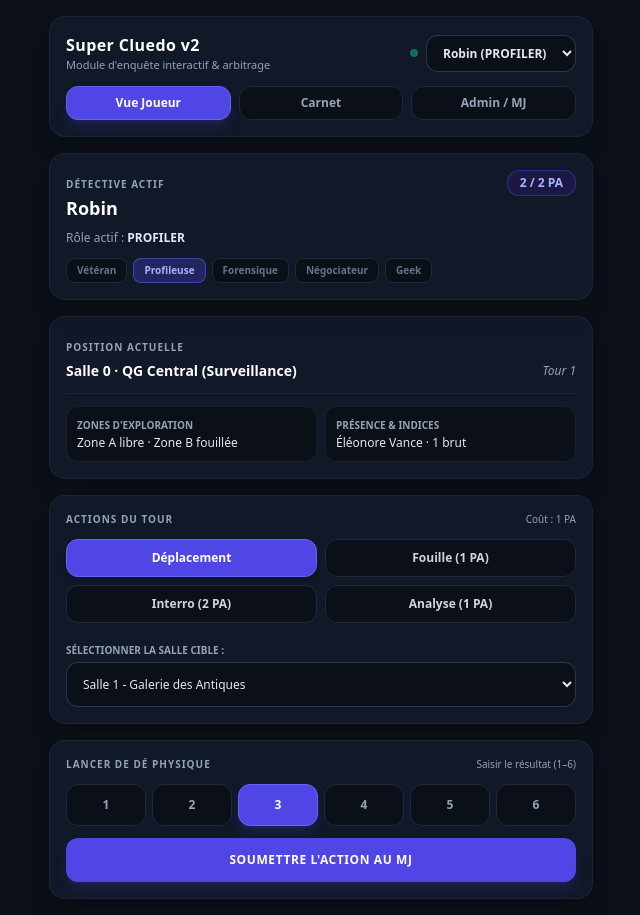
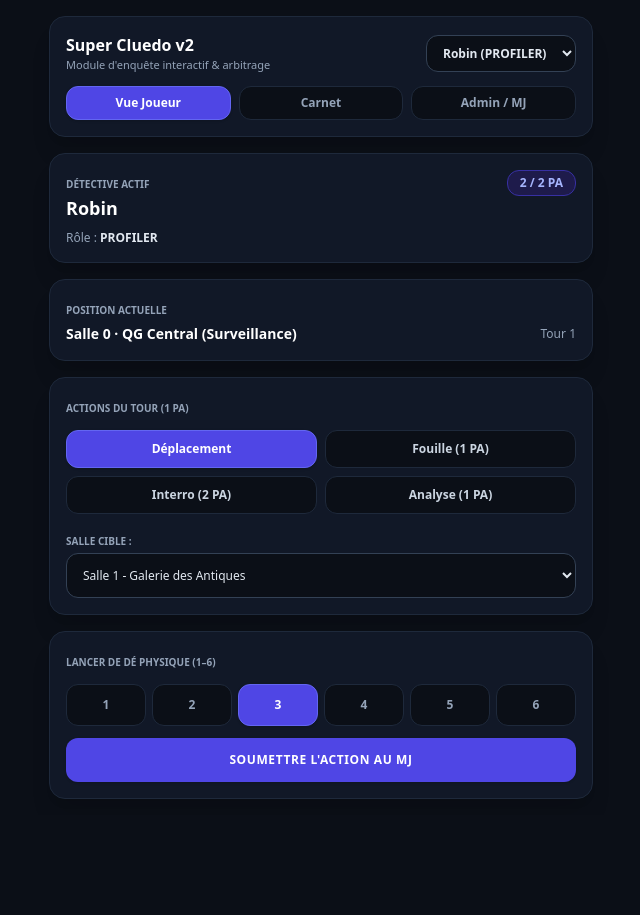
Before and after one commit to Legendumas/Musee-au-mas, a React (Vite) app: page / in a window 1280 px wide. Both pictures are taken after a click on the button "LANCER L'ENQUÊTE 🚀". Shown: the whole page, without its empty margins (319-959 px from the left). After the commit the page ends 815 px from the top, so only its background shows below. Built offline with nearby package versions, Linux system fonts and the light colour scheme.

Commit message:
Update App.tsx

```diff
--- a/src/App.tsx
+++ b/src/App.tsx
@@ -1,22 +1,20 @@
 import React, { useState } from 'react';
-import { SuperCluedoEngine, MUSEUM_ROOMS, SUSPECTS, WEAPONS, MOTIVES, MatrixColumn, TriState, RoleId } from './gameEngine';
+import { SuperCluedoEngine, MUSEUM_ROOMS, SUSPECTS, WEAPONS, MatrixColumn, TriState, RoleId } from './gameEngine';
 
 export default function App() {
   const [engine, setEngine] = useState<SuperCluedoEngine | null>(null);
   const [session, setSession] = useState<any>(null);
 
-  // Configuration initiale du Lobby
   const [playerNames, setPlayerNames] = useState<string[]>(['Robin', 'Emma']);
   const [playerRoles, setPlayerRoles] = useState<RoleId[]>(['PROFILER', 'VETERAN']);
 
-  // États de l'application
   const [currentViewMode, setCurrentViewMode] = useState<'PLAYER' | 'GM' | 'NOTEBOOK'>('PLAYER');
   const [selectedPlayerId, setSelectedPlayerId] = useState<string>('');
   const [actionType, setActionType] = useState<'MOVE' | 'SEARCH' | 'INTERROGATE' | 'ANALYZE' | 'ACCUSE' | 'ARREST'>('MOVE');
   const [targetRoom, setTargetRoom] = useState(1);
   const [targetZone, setTargetZone] = useState<'A' | 'B'>('A');
   const [targetNpc, setTargetNpc] = useState(SUSPECTS[0].id);
-  const [diceRoll, setDiceRoll] = useState<number | null>(3);
+  const [diceRoll, setDiceRoll] = useState<number>(3);
 
   const handleStartGame = (e: React.FormEvent) => {
     e.preventDefault();
@@ -38,7 +36,7 @@ export default function App() {
   };
 
   const handlePlayerSubmit = () => {
-    if (!engine || diceRoll === null) return;
+    if (!engine) return;
     try {
       engine.submitPlayerAction({
         playerId: selectedPlayerId,
@@ -72,20 +70,19 @@ export default function App() {
     refreshSession();
   };
 
-  // --- ÉCRAN DE CONFIGURATION (LOBBY TACTIQUE) ---
   if (!session || !engine) {
     return (
       <div className="min-h-screen bg-[#0b0f17] text-slate-100 p-6 flex flex-col justify-center items-center font-sans">
-        <div className="max-w-md w-full bg-[#111827] border border-slate-800/80 rounded-3xl p-8 shadow-2xl backdrop-blur-xl">
-          <div className="text-center mb-8">
-            <span className="bg-amber-500/10 text-amber-400 border border-amber-500/30 text-[11px] px-3 py-1 rounded-full font-bold uppercase tracking-widest">
+        <div className="max-w-md w-full bg-[#111827] border border-slate-800 rounded-3xl p-8 shadow-2xl">
+          <div className="text-center mb-6">
+            <span className="bg-amber-500/10 text-amber-400 border border-amber-500/30 text-[11px] px-3 py-1 rounded-full font-bold uppercase tracking-wider">
               Édition Musée v2
             </span>
-            <h1 className="text-2xl font-black text-white tracking-tight mt-3">SUPER CLUEDO</h1>
+            <h1 className="text-2xl font-black text-white mt-3">SUPER CLUEDO</h1>
             <p className="text-xs text-slate-400 mt-1">Module d'enquête interactif & arbitrage</p>
           </div>
 
-          <form onSubmit={handleStartGame} className="space-y-5 text-xs">
+          <form onSubmit={handleStartGame} className="space-y-4 text-xs">
             <div>
               <label className="block text-slate-300 font-bold mb-2 uppercase tracking-wider text-[10px]">Nombre d'enquêteurs :</label>
               <div className="grid grid-cols-4 gap-2">
@@ -97,8 +94,8 @@ export default function App() {
                       setPlayerNames(Array.from({ length: count }, (_, i) => playerNames[i] || `Joueur ${i + 1}`));
                       setPlayerRoles(Array.from({ length: count }, (_, i) => playerRoles[i] || 'PROFILER'));
                     }}
-                    className={`py-2.5 rounded-xl font-bold border transition ${
-                      playerNames.length === count ? 'bg-indigo-600 text-white border-indigo-500 shadow-lg shadow-indigo-600/20' : 'bg-[#0b0f17] text-slate-400 border-slate-800 hover:border-slate-700'
+                    className={`py-2 rounded-xl font-bold border transition ${
+                      playerNames.length === count ? 'bg-indigo-600 text-white border-indigo-500 shadow-md' : 'bg-[#0b0f17] text-slate-400 border-slate-800'
                     }`}
                   >
                     {count}
@@ -109,7 +106,7 @@ export default function App() {
 
             <div className="space-y-3">
               {playerNames.map((name, index) => (
-                <div key={index} className="bg-[#0b0f17] p-4 rounded-2xl border border-slate-800/80 space-y-2">
+                <div key={index} className="bg-[#0b0f17] p-3.5 rounded-2xl border border-slate-800 space-y-2">
                   <span className="font-bold text-amber-400 text-[11px]">Enquêteur n°{index + 1}</span>
                   <input
                     type="text"
@@ -120,7 +117,7 @@ export default function App() {
                       setPlayerNames(updated);
                     }}
                     placeholder={`Nom du joueur ${index + 1}`}
-                    className="w-full bg-[#111827] border border-slate-700/80 rounded-xl p-2.5 text-slate-200 text-xs focus:border-indigo-500 focus:outline-none"
+                    className="w-full bg-[#111827] border border-slate-700 rounded-xl p-2.5 text-slate-200 text-xs focus:border-indigo-500 focus:outline-none"
                     required
                   />
                   <select
@@ -130,7 +127,7 @@ export default function App() {
                       updated[index] = e.target.value as RoleId;
                       setPlayerRoles(updated);
                     }}
-                    className="w-full bg-[#111827] border border-slate-700/80 rounded-xl p-2.5 text-slate-300 text-xs focus:border-indigo-500 focus:outline-none"
+                    className="w-full bg-[#111827] border border-slate-700 rounded-xl p-2.5 text-slate-300 text-xs focus:border-indigo-500 focus:outline-none"
                   >
                     <option value="PROFILER">🧠 Profileuse (Bonus Interrogatoire)</option>
                     <option value="VETERAN">⭐ Vétéran (Bonus Fouille)</option>
@@ -144,7 +141,7 @@ export default function App() {
 
             <button
               type="submit"
-              className="w-full bg-indigo-600 hover:bg-indigo-500 text-white font-black py-4 rounded-2xl transition shadow-xl shadow-indigo-600/20 text-xs tracking-wider uppercase mt-2"
+              className="w-full bg-indigo-600 hover:bg-indigo-500 text-white font-black py-3.5 rounded-2xl transition shadow-lg text-xs uppercase tracking-wider mt-2"
             >
               Lancer l'Enquête 🚀
             </button>
@@ -158,101 +155,74 @@ export default function App() {
 
   return (
     <div className="min-h-screen bg-[#0b0f17] text-slate-100 p-4 font-sans max-w-xl mx-auto">
-      {/* En-tête tactique sombre */}
-      <header className="bg-[#111827] border border-slate-800/80 p-4 rounded-2xl mb-4 shadow-xl backdrop-blur-md">
+      {/* En-tête tactique */}
+      <header className="bg-[#111827] border border-slate-800 p-4 rounded-2xl mb-4 shadow-xl">
         <div className="flex justify-between items-center mb-3">
           <div>
-            <h1 className="text-base font-black text-white tracking-wide">Super Cluedo v2</h1>
+            <h1 className="text-base font-black text-white">Super Cluedo v2</h1>
             <p className="text-[11px] text-slate-400">Module d'enquête interactif & arbitrage</p>
           </div>
-          <div className="flex items-center gap-2">
-            <span className="inline-block w-2 h-2 rounded-full bg-emerald-500 animate-pulse"></span>
           <select
             value={selectedPlayerId}
             onChange={(e) => setSelectedPlayerId(e.target.value)}
-              className="bg-[#0b0f17] text-xs text-slate-200 border border-slate-700/80 rounded-xl px-3 py-2 font-bold focus:outline-none"
+            className="bg-[#0b0f17] text-xs text-slate-200 border border-slate-700 rounded-xl px-3 py-2 font-bold focus:outline-none"
           >
             {Object.values(session.players).map((p: any) => (
               <option key={p.id} value={p.id}>{p.name} ({p.roleId})</option>
             ))}
           </select>
         </div>
-        </div>
 
         <div className="grid grid-cols-3 gap-2 text-xs font-bold">
           <button
             onClick={() => setCurrentViewMode('PLAYER')}
-            className={`py-2 rounded-xl transition border ${currentViewMode === 'PLAYER' ? 'bg-indigo-600 text-white border-indigo-500 shadow-lg shadow-indigo-600/20' : 'bg-[#0b0f17] text-slate-400 border-slate-800'}`}
+            className={`py-2 rounded-xl transition border ${currentViewMode === 'PLAYER' ? 'bg-indigo-600 text-white border-indigo-500 shadow' : 'bg-[#0b0f17] text-slate-400 border-slate-800'}`}
           >
             Vue Joueur
           </button>
           <button
             onClick={() => setCurrentViewMode('NOTEBOOK')}
-            className={`py-2 rounded-xl transition border ${currentViewMode === 'NOTEBOOK' ? 'bg-indigo-600 text-white border-indigo-500 shadow-lg shadow-indigo-600/20' : 'bg-[#0b0f17] text-slate-400 border-slate-800'}`}
+            className={`py-2 rounded-xl transition border ${currentViewMode === 'NOTEBOOK' ? 'bg-indigo-600 text-white border-indigo-500 shadow' : 'bg-[#0b0f17] text-slate-400 border-slate-800'}`}
           >
             Carnet
           </button>
           <button
             onClick={() => setCurrentViewMode('GM')}
-            className={`py-2 rounded-xl transition border ${currentViewMode === 'GM' ? 'bg-indigo-600 text-white border-indigo-500 shadow-lg shadow-indigo-600/20' : 'bg-[#0b0f17] text-slate-400 border-slate-800'}`}
+            className={`py-2 rounded-xl transition border ${currentViewMode === 'GM' ? 'bg-indigo-600 text-white border-indigo-500 shadow' : 'bg-[#0b0f17] text-slate-400 border-slate-800'}`}
           >
             Admin / MJ
           </button>
         </div>
       </header>
 
-      {/* VUE JOUEUR : TERMINAL TACTIQUE */}
+      {/* VUE JOUEUR */}
       {currentViewMode === 'PLAYER' && (
         <div className="space-y-4">
-          {/* Carte Profil Détective Actif */}
-          <div className="bg-[#111827] border border-slate-800/80 rounded-2xl p-4 shadow-xl relative overflow-hidden">
+          <div className="bg-[#111827] border border-slate-800 rounded-2xl p-4 shadow-xl">
             <div className="flex justify-between items-start mb-2">
               <div>
-                <span className="text-[10px] text-slate-400 uppercase tracking-widest font-bold">Détective Actif</span>
+                <span className="text-[10px] text-slate-400 uppercase font-bold">Détective Actif</span>
                 <h2 className="text-lg font-black text-white">{activePlayer.name}</h2>
               </div>
-              <span className="bg-indigo-950/80 text-indigo-300 border border-indigo-800/80 px-3 py-1 rounded-xl font-black text-xs">
+              <span className="bg-indigo-950 text-indigo-300 border border-indigo-800 px-3 py-1 rounded-xl font-bold text-xs">
                 {activePlayer.remainingAP} / 2 PA
               </span>
             </div>
-            <p className="text-xs text-slate-400 mb-3">Rôle actif : <span className="text-slate-200 font-semibold">{activePlayer.roleId}</span></p>
-            <div className="flex flex-wrap gap-1.5">
-              {['Vétéran', 'Profileuse', 'Forensique', 'Négociateur', 'Geek'].map((r, idx) => (
-                <span key={idx} className={`text-[10px] px-2.5 py-1 rounded-lg font-bold border ${activePlayer.roleId.toLowerCase().includes(r.toLowerCase().slice(0,3)) ? 'bg-indigo-600/30 text-indigo-300 border-indigo-500/50' : 'bg-[#0b0f17] text-slate-500 border-slate-800'}`}>
-                  {r}
-                </span>
-              ))}
+            <p className="text-xs text-slate-400">Rôle : <span className="text-slate-200 font-semibold">{activePlayer.roleId}</span></p>
+          </div>
+
+          <div className="bg-[#111827] border border-slate-800 rounded-2xl p-4 shadow-xl">
+            <span className="text-[10px] text-slate-400 uppercase font-bold">Position actuelle</span>
+            <div className="flex justify-between items-center mt-1">
+              <h3 className="font-bold text-white text-sm">
+                Salle {activePlayer.currentRoomId} · {MUSEUM_ROOMS.find(r => r.id === activePlayer.currentRoomId)?.name}
+              </h3>
+              <span className="text-xs text-slate-400">Tour {session.turnNumber}</span>
             </div>
           </div>
 
-          {/* Position actuelle & Salle */}
-          <div className="bg-[#111827] border border-slate-800/80 rounded-2xl p-4 shadow-xl">
-            <span className="text-[10px] text-slate-400 uppercase tracking-widest font-bold">Position actuelle</span>
-            <div className="flex justify-between items-center mt-1">
-              <h3 className="font-extrabold text-white text-sm">
-                Salle {activePlayer.currentRoomId} · {MUSEUM_ROOMS.find(r => r.id === activePlayer.currentRoomId)?.name}
-              </h3>
-              <span className="text-xs text-slate-400 italic">Tour {session.turnNumber}</span>
-            </div>
-            <div className="grid grid-cols-2 gap-2 mt-3 pt-3 border-t border-slate-800/80 text-xs">
-              <div className="bg-[#0b0f17] p-2.5 rounded-xl border border-slate-800/60">
-                <p className="text-[10px] text-slate-400 uppercase font-bold">Zones d'exploration</p>
-                <p className="text-slate-200 font-medium mt-0.5">Zone A libre · Zone B fouillée</p>
-              </div>
-              <div className="bg-[#0b0f17] p-2.5 rounded-xl border border-slate-800/60">
-                <p className="text-[10px] text-slate-400 uppercase font-bold">Présence & Indices</p>
-                <p className="text-slate-200 font-medium mt-0.5">Éléonore Vance · 1 brut</p>
-              </div>
-            </div>
-          </div>
-
-          {/* Actions du Tour */}
-          <div className="bg-[#111827] border border-slate-800/80 rounded-2xl p-4 shadow-xl space-y-3">
-            <div className="flex justify-between items-center">
-              <span className="text-[10px] text-slate-400 uppercase tracking-widest font-bold">Actions du Tour</span>
-              <span className="text-[10px] text-slate-400">Coût : 1 PA</span>
-            </div>
-
+          <div className="bg-[#111827] border border-slate-800 rounded-2xl p-4 shadow-xl space-y-3">
+            <span className="text-[10px] text-slate-400 uppercase font-bold">Actions du Tour (1 PA)</span>
             <div className="grid grid-cols-2 gap-2">
               {[
                 { id: 'MOVE', label: 'Déplacement' },
@@ -263,7 +233,7 @@ export default function App() {
                 <button
                   key={act.id}
                   onClick={() => setActionType(act.id as any)}
-                  className={`py-2.5 px-3 rounded-xl font-bold text-xs border transition ${actionType === act.id ? 'bg-indigo-600 text-white border-indigo-500 shadow-md' : 'bg-[#0b0f17] text-slate-300 border-slate-800 hover:border-slate-700'}`}
+                  className={`py-2.5 px-3 rounded-xl font-bold text-xs border transition ${actionType === act.id ? 'bg-indigo-600 text-white border-indigo-500 shadow' : 'bg-[#0b0f17] text-slate-300 border-slate-800'}`}
                 >
                   {act.label}
                 </button>
@@ -272,11 +242,11 @@ export default function App() {
 
             {actionType === 'MOVE' && (
               <div className="pt-2">
-                <label className="block text-[10px] text-slate-400 uppercase font-bold mb-1">Sélectionner la salle cible :</label>
+                <label className="block text-[10px] text-slate-400 uppercase font-bold mb-1">Salle cible :</label>
                 <select
                   value={targetRoom}
                   onChange={(e) => setTargetRoom(Number(e.target.value))}
-                  className="w-full bg-[#0b0f17] border border-slate-700/80 rounded-xl p-3 text-slate-200 text-xs focus:outline-none"
+                  className="w-full bg-[#0b0f17] border border-slate-700 rounded-xl p-3 text-slate-200 text-xs focus:outline-none"
                 >
                   {MUSEUM_ROOMS.map((r) => (
                     <option key={r.id} value={r.id}>Salle {r.id} - {r.name}</option>
@@ -284,43 +254,16 @@ export default function App() {
                 </select>
               </div>
             )}
-
-            {actionType === 'SEARCH' && (
-              <div className="flex space-x-2 pt-1">
-                <button onClick={() => setTargetZone('A')} className={`flex-1 py-2 rounded-xl border text-xs font-bold ${targetZone === 'A' ? 'bg-indigo-600/30 border-indigo-500 text-indigo-300' : 'bg-[#0b0f17] border-slate-800 text-slate-400'}`}>Zone A</button>
-                <button onClick={() => setTargetZone('B')} className={`flex-1 py-2 rounded-xl border text-xs font-bold ${targetZone === 'B' ? 'bg-indigo-600/30 border-indigo-500 text-indigo-300' : 'bg-[#0b0f17] border-slate-800 text-slate-400'}`}>Zone B</button>
-              </div>
-            )}
-
-            {actionType === 'INTERROGATE' && (
-              <div className="pt-2">
-                <label className="block text-[10px] text-slate-400 uppercase font-bold mb-1">Suspect :</label>
-                <select
-                  value={targetNpc}
-                  onChange={(e) => setTargetNpc(e.target.value)}
-                  className="w-full bg-[#0b0f17] border border-slate-700/80 rounded-xl p-3 text-slate-200 text-xs focus:outline-none"
-                >
-                  {SUSPECTS.map((s) => (
-                    <option key={s.id} value={s.id}>{s.name}</option>
-                  ))}
-                </select>
-              </div>
-            )}
           </div>
 
-          {/* Lancer de dé physique */}
-          <div className="bg-[#111827] border border-slate-800/80 rounded-2xl p-4 shadow-xl space-y-3">
-            <div className="flex justify-between items-center">
-              <span className="text-[10px] text-slate-400 uppercase tracking-widest font-bold">Lancer de dé physique</span>
-              <span className="text-[10px] text-slate-400">Saisir le résultat (1–6)</span>
-            </div>
-
+          <div className="bg-[#111827] border border-slate-800 rounded-2xl p-4 shadow-xl space-y-3">
+            <span className="text-[10px] text-slate-400 uppercase font-bold">Lancer de dé physique (1–6)</span>
             <div className="flex space-x-1.5">
               {[1, 2, 3, 4, 5, 6].map((num) => (
                 <button
                   key={num}
                   onClick={() => setDiceRoll(num)}
-                  className={`flex-1 py-3 rounded-xl font-black text-xs border transition ${diceRoll === num ? 'bg-indigo-600 text-white border-indigo-500 shadow-lg shadow-indigo-600/20' : 'bg-[#0b0f17] border-slate-800 text-slate-400 hover:border-slate-700'}`}
+                  className={`flex-1 py-3 rounded-xl font-black text-xs border transition ${diceRoll === num ? 'bg-indigo-600 text-white border-indigo-500 shadow' : 'bg-[#0b0f17] border-slate-800 text-slate-400'}`}
                 >
                   {num}
                 </button>
@@ -329,7 +272,7 @@ export default function App() {
 
             <button
               onClick={handlePlayerSubmit}
-              className="w-full bg-indigo-600 hover:bg-indigo-500 text-white font-black py-3.5 rounded-xl transition shadow-lg shadow-indigo-600/20 text-xs tracking-wider uppercase mt-1"
+              className="w-full bg-indigo-600 hover:bg-indigo-500 text-white font-black py-3.5 rounded-xl transition shadow text-xs uppercase tracking-wider mt-1"
             >
               Soumettre l'action au MJ
             </button>
@@ -337,82 +280,60 @@ export default function App() {
         </div>
       )}
 
-      {/* VUE CARNET MATRICIEL MUTUALISÉ */}
+      {/* CARNET MUTUALISÉ */}
       {currentViewMode === 'NOTEBOOK' && (
-        <div className="bg-[#111827] border border-slate-800/80 rounded-2xl p-4 shadow-xl space-y-4 text-xs">
-          <div className="flex justify-between items-center">
-            <div>
-              <h2 className="text-sm font-black text-white tracking-wide">Carnet d'Enquête Mutualisé</h2>
-              <p className="text-[11px] text-slate-400 mt-0.5">Cliquez sur les cases pour annoter</p>
-            </div>
-          </div>
-
+        <div className="bg-[#111827] border border-slate-800 rounded-2xl p-4 shadow-xl space-y-4 text-xs">
+          <h2 className="text-sm font-black text-white">Carnet d'Enquête Mutualisé</h2>
           <div className="overflow-x-auto">
             <table className="w-full border-collapse text-left">
               <thead>
-                <tr className="border-b border-slate-800 text-slate-400 text-[10px] uppercase tracking-wider">
+                <tr className="border-b border-slate-800 text-slate-400 text-[10px] uppercase">
                   <th className="p-2.5">Élément</th>
                   <th className="p-2.5">Catégorie</th>
                   <th className="p-2.5 text-center">Robin</th>
-                  <th className="p-2.5 text-center">Emma</th>
                   <th className="p-2.5 text-center">Statut</th>
                 </tr>
               </thead>
               <tbody>
-                {SUSPECTS.slice(0, 5).map((s, idx) => {
-                  const isDiscovered = session.notebook.discoveredSuspectIds.includes(s.id);
-                  const statuses = ['Innocent', 'Suspect', 'Confirmé', 'Innocent', 'Innocent'];
-                  const statusColors = ['bg-emerald-950/80 text-emerald-300 border-emerald-800', 'bg-rose-950/80 text-rose-300 border-rose-800', 'bg-blue-950/80 text-blue-300 border-blue-800', 'bg-emerald-950/80 text-emerald-300 border-emerald-800', 'bg-emerald-950/80 text-emerald-300 border-emerald-800'];
-
-                  return (
-                    <tr key={s.id} className="border-b border-slate-800/60 hover:bg-[#0b0f17]/40 transition">
+                {SUSPECTS.slice(0, 5).map((s) => (
+                  <tr key={s.id} className="border-b border-slate-800/60">
                     <td className="p-2.5 font-bold text-slate-200">{s.name}</td>
-                      <td className="p-2.5 text-slate-400 text-[11px]">Suspect</td>
+                    <td className="p-2.5 text-slate-400">Suspect</td>
                     <td className="p-2.5 text-center">
-                        <span className="inline-block w-7 h-7 leading-7 rounded-lg bg-emerald-950/80 text-emerald-300 font-bold text-xs border border-emerald-800/80">✓</span>
+                      <span className="inline-block w-7 h-7 leading-7 rounded-lg bg-emerald-950 text-emerald-300 font-bold text-xs border border-emerald-800">✓</span>
                     </td>
                     <td className="p-2.5 text-center">
-                        <span className="inline-block w-7 h-7 leading-7 rounded-lg bg-[#0b0f17] text-slate-500 font-bold text-xs border border-slate-800">?</span>
-                      </td>
-                      <td className="p-2.5 text-center">
-                        <span className={`px-2.5 py-1 rounded-lg text-[10px] font-bold border ${statusColors[idx]}`}>
-                          {statuses[idx]}
-                        </span>
+                      <span className="px-2 py-1 rounded-lg text-[10px] font-bold bg-emerald-950 text-emerald-300 border border-emerald-800">Innocent</span>
                     </td>
                   </tr>
-                  );
-                })}
+                ))}
               </tbody>
             </table>
           </div>
         </div>
       )}
 
-      {/* VUE CONSOLE MJ / ADMIN */}
+      {/* CONSOLE MJ */}
       {currentViewMode === 'GM' && (
-        <div className="bg-[#111827] border border-slate-800/80 rounded-2xl p-4 shadow-xl space-y-4 text-xs">
-          <h2 className="text-sm font-black text-indigo-400 tracking-wide">Console d'Arbitrage MJ</h2>
-
-          <div className="bg-indigo-950/30 p-3.5 rounded-xl border border-indigo-900/50 space-y-1">
-            <p className="font-bold text-indigo-300 uppercase tracking-wider text-[10px]">🔒 Solution Secrète :</p>
-            <p className="text-slate-300">
-              Meurtrier : <span className="text-amber-400 font-bold">{SUSPECTS.find(s => s.id === session.secretSolution.killerId)?.name}</span><br />
-              Arme : <span className="text-amber-400 font-bold">{WEAPONS.find(w => w.id === session.secretSolution.weaponId)?.name}</span>
+        <div className="bg-[#111827] border border-slate-800 rounded-2xl p-4 shadow-xl space-y-4 text-xs">
+          <h2 className="text-sm font-black text-indigo-400">Console d'Arbitrage MJ</h2>
+          <div className="bg-indigo-950/30 p-3.5 rounded-xl border border-indigo-900/50">
+            <p className="font-bold text-indigo-300 uppercase text-[10px]">🔒 Solution Secrète :</p>
+            <p className="text-slate-300 mt-1">
+              Meurtrier : <span className="text-amber-400 font-bold">{SUSPECTS.find(s => s.id === session.secretSolution.killerId)?.name}</span>
             </p>
           </div>
-
-          <div className="bg-[#0b0f17] p-3.5 rounded-xl border border-slate-800/80">
-            <p className="font-bold text-slate-300 mb-2 uppercase tracking-wider text-[10px]">📡 Action en attente :</p>
+          <div className="bg-[#0b0f17] p-3.5 rounded-xl border border-slate-800">
+            <p className="font-bold text-slate-300 mb-2 text-[10px] uppercase">Action en attente :</p>
             {session.pendingAction ? (
               <div className="space-y-3">
                 <p className="text-amber-400 font-bold">{session.pendingAction.playerName} ({session.pendingAction.actionType})</p>
-                <p className="bg-[#111827] p-3 rounded-xl text-slate-300 font-mono text-[11px] border border-slate-800">{session.pendingAction.secretGmVerdict}</p>
-                <button onClick={handleGmApprove} className="w-full bg-emerald-600 hover:bg-emerald-500 text-white font-black py-3 rounded-xl transition shadow">
+                <button onClick={handleGmApprove} className="w-full bg-emerald-600 hover:bg-emerald-500 text-white font-bold py-3 rounded-xl transition">
                   Valider & Mettre à jour le Plateau
                 </button>
               </div>
             ) : (
-              <p className="text-slate-500 italic text-center py-6">Aucune action en attente...</p>
+              <p className="text-slate-500 italic text-center py-4">Aucune action en attente...</p>
             )}
           </div>
         </div>
```
Lines whose indentation alone changed are shown as unchanged.
